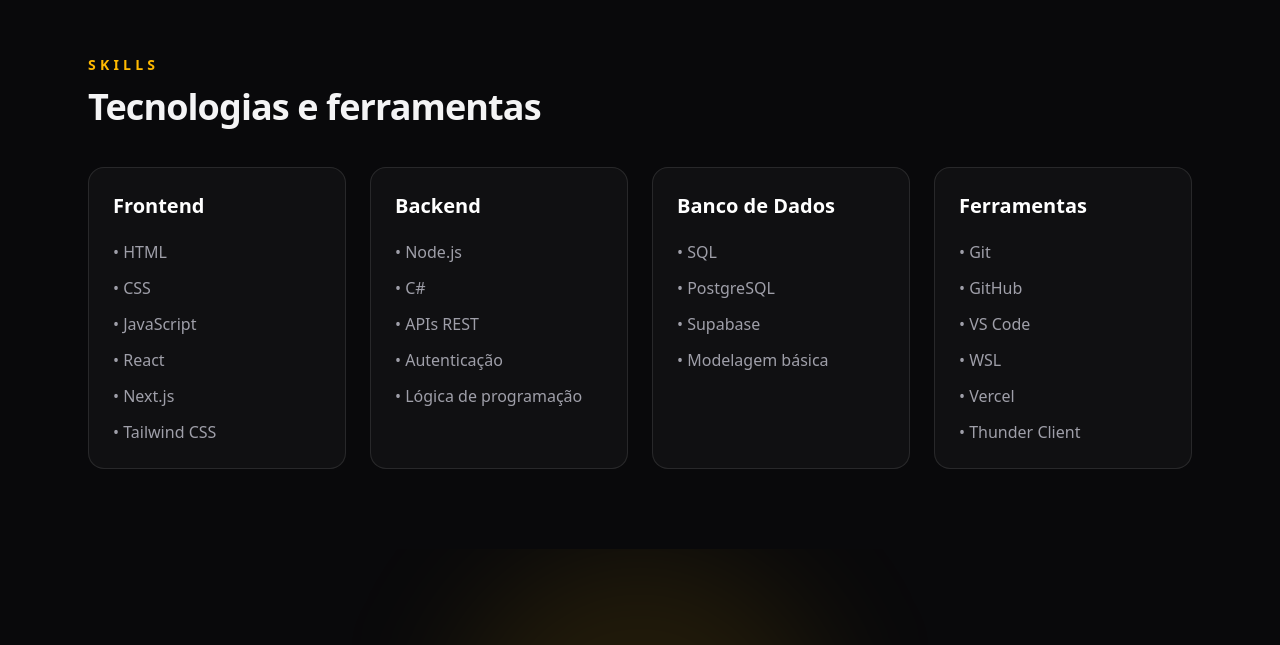
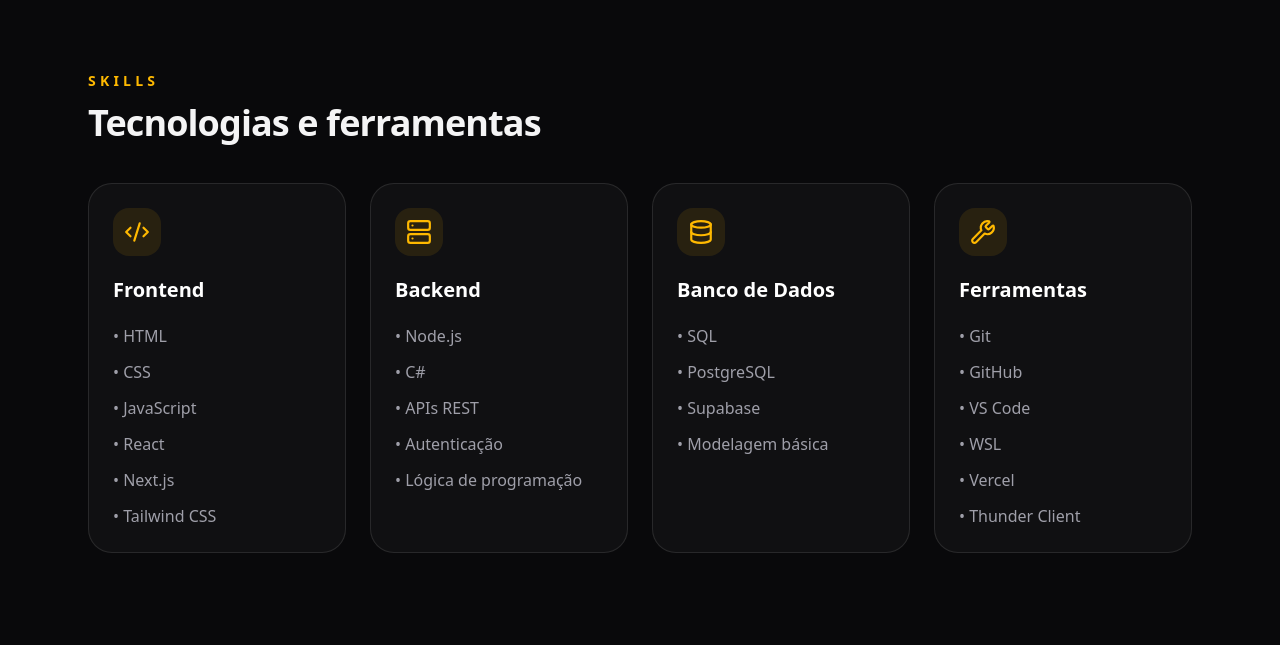
Before and after one commit to crsandrade/crsandrade-portfolio, a Next.js app: page / in a window 1280 px wide. Shown: the part 1573-2218 px from the top of the page. Built offline with nearby package versions, Linux system fonts and the light colour scheme.

Commit message:
feat: improve skills cards with icons

```diff
--- a/components/Skills.tsx
+++ b/components/Skills.tsx
@@ -1,17 +1,23 @@
+import { Code2, Database, Server, Wrench } from "lucide-react";
+
 const skills = [
   {
+    icon: Code2,
     title: "Frontend",
     items: ["HTML", "CSS", "JavaScript", "React", "Next.js", "Tailwind CSS"],
   },
   {
+    icon: Server,
     title: "Backend",
     items: ["Node.js", "C#", "APIs REST", "Autenticação", "Lógica de programação"],
   },
   {
+    icon: Database,
     title: "Banco de Dados",
     items: ["SQL", "PostgreSQL", "Supabase", "Modelagem básica"],
   },
   {
+    icon: Wrench,
     title: "Ferramentas",
     items: ["Git", "GitHub", "VS Code", "WSL", "Vercel", "Thunder Client"],
   },
@@ -19,7 +25,7 @@
 
 export function Skills() {
   return (
-    <section id="skills" className="mx-auto max-w-6xl px-6 py-20">
+    <section id="skills" className="mx-auto max-w-6xl px-6 py-24">
       <p className="mb-3 text-sm font-semibold uppercase tracking-[0.3em] text-amber-400">
         Skills
       </p>
@@ -29,15 +35,19 @@
       </h2>
 
       <div className="mt-10 grid gap-6 sm:grid-cols-2 lg:grid-cols-4">
-        {skills.map((skill) => (
+        {skills.map(({ icon: Icon, title, items }) => (
           <article
-            key={skill.title}
-            className="rounded-2xl border border-white/10 bg-white/[0.03] p-6"
+            key={title}
+            className="rounded-3xl border border-white/10 bg-white/[0.03] p-6 transition hover:-translate-y-1 hover:border-amber-400/30 hover:bg-white/[0.06]"
           >
-            <h3 className="text-xl font-bold text-white">{skill.title}</h3>
+            <div className="mb-5 flex h-12 w-12 items-center justify-center rounded-2xl bg-amber-400/10 text-amber-400">
+              <Icon size={26} />
+            </div>
+
+            <h3 className="text-xl font-bold text-white">{title}</h3>
 
             <ul className="mt-5 space-y-3 text-zinc-400">
-              {skill.items.map((item) => (
+              {items.map((item) => (
                 <li key={item}>• {item}</li>
               ))}
             </ul>
--- a/package.json
+++ b/package.json
@@ -10,6 +10,7 @@
   },
   "dependencies": {
     "framer-motion": "^12.38.0",
+    "lucide-react": "^1.14.0",
     "next": "16.2.6",
     "react": "19.2.4",
     "react-dom": "19.2.4"
```
Also changed, not shown: 1 other file (tests, documents, lock files or other folders).
